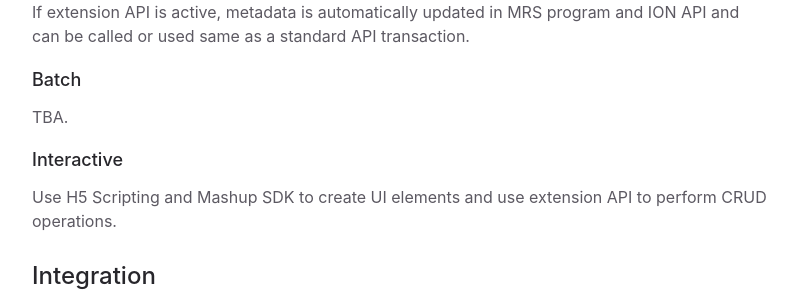
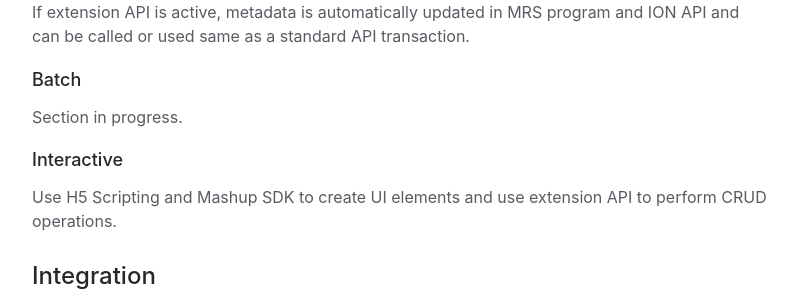
Before and after one commit to infor-cloud/xtendm3, a Jekyll site: the page built from docs/documentation/capabilities.md, in a window 1280 px wide. Shown: the part 2536-2836 px from the top of the page, without its empty margins (372-1169 px from the left). Built offline with Jekyll 4.4.1, drawn with Linux system fonts in a browser that asks for light colours.

Commit message:
Batch limitations and capabilities comment - Section in progress.

```diff
--- a/docs/documentation/capabilities.md
+++ b/docs/documentation/capabilities.md
@@ -69,7 +69,7 @@ extension type should be Transaction when creating it.
 If extension API is active, metadata is automatically updated in MRS program and ION API and can be called or used same as a standard API transaction.
 
 ### Batch
-TBA.
+Section in progress.
 
 ### Interactive
 Use H5 Scripting and Mashup SDK to create UI elements and use extension API to perform CRUD operations.
```
Also changed, not shown: docs/documentation/limitations.md (+1 -1 lines).
